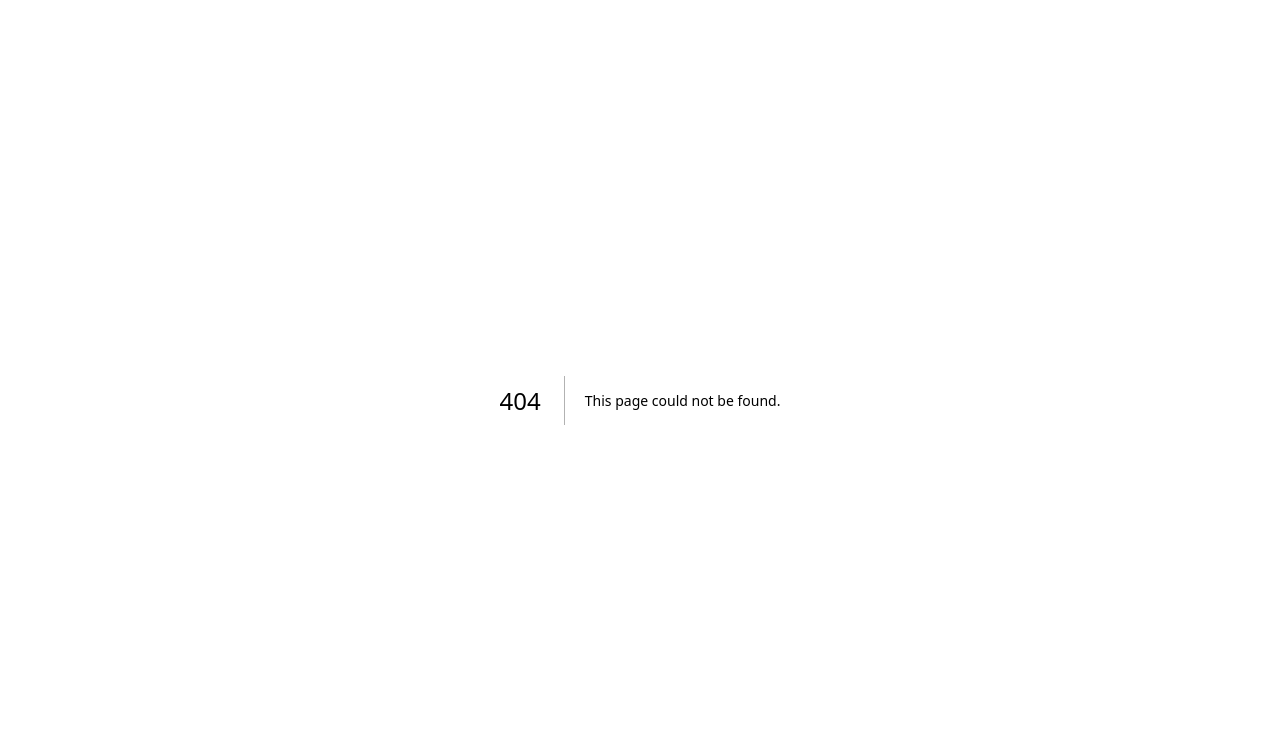
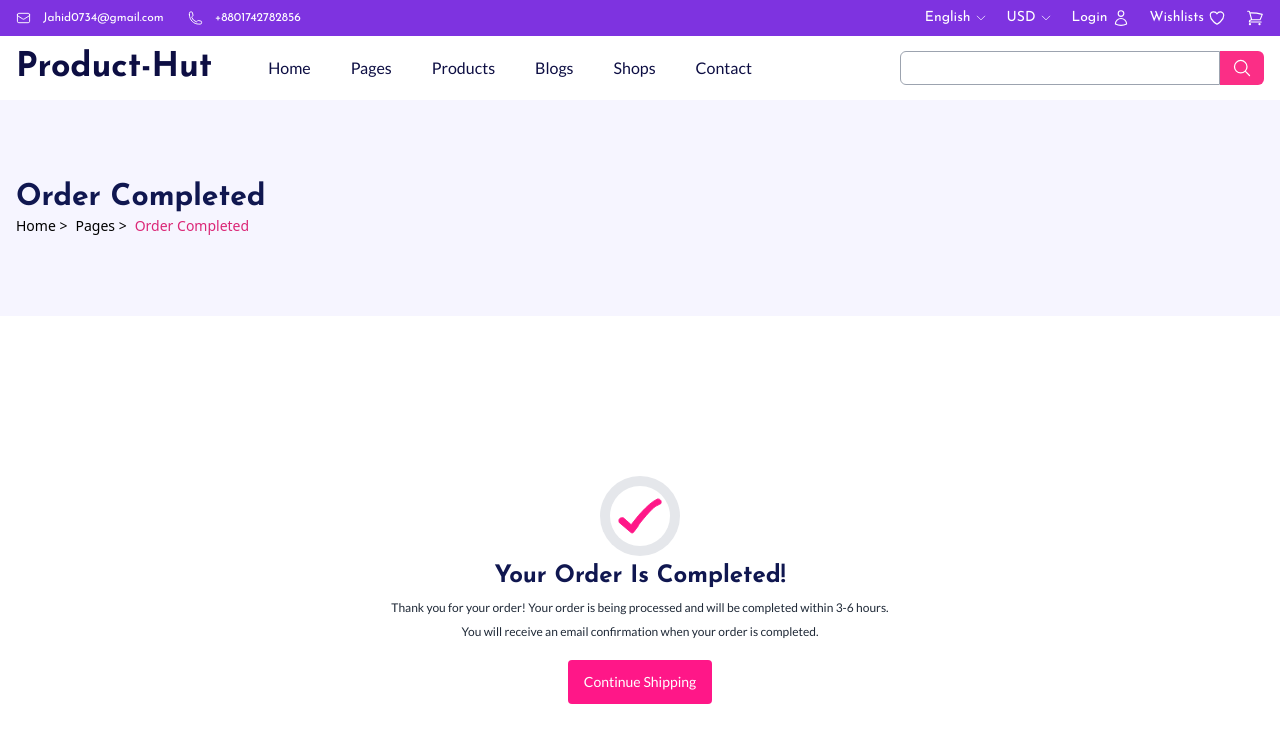
Before and after one commit to Hasan0734/product-hut, a Next.js app: page /order-complete in a window 1280 px wide. Before the commit this address had no page. Shown: the top 742 px of the page. Built offline with nearby package versions, Linux system fonts and the light colour scheme.

Commit message:
order finished page added

```diff
--- a/components/ShoppingCart/Cart.tsx
+++ b/components/ShoppingCart/Cart.tsx
@@ -25,9 +25,9 @@ const Cart = () => {
                 <h2 className='josefin-font text-xl font-bold text-[#1D3178] text-center'>Calculate Shopping</h2>
                 <div className='bg-[#F4F4FC] p-8 mt-4'>
                     <div>
-                        <input className='w-full bg-[#F4F4FC] border-b-2 py-1 my-2 text-sm focus:outline-none' type="text" placeholder="Country" />
-                        <input className='w-full bg-[#F4F4FC] border-b-2 py-1 my-3 text-sm focus:outline-none' type="text" placeholder="Address" />
-                        <input className='w-full bg-[#F4F4FC] border-b-2 py-1 my-4 text-sm focus:outline-none' type="text" placeholder="Post Code" />
+                        <input className='w-full bg-[#F4F4FC] border-b-2 py-1 my-2 text-sm focus:outline-none josefi-font' type="text" placeholder="Country" />
+                        <input className='w-full bg-[#F4F4FC] border-b-2 py-1 my-3 text-sm focus:outline-none josefi-font' type="text" placeholder="Address" />
+                        <input className='w-full bg-[#F4F4FC] border-b-2 py-1 my-4 text-sm focus:outline-none josefi-font' type="text" placeholder="Post Code" />
                     </div>
                     <button className="bg-[#FB2E86] px-4 py-2 text-white rounded text-sm mt-4">Calculate Shiping</button>
                 </div>
--- /dev/null
+++ b/pages/order-complete.tsx
@@ -0,0 +1,63 @@
+import Head from 'next/head';
+import React, { useState } from 'react';
+import Layout from '../components/Layout/Layout';
+import PageLocation from '../components/PageLocation/PageLocation';
+import ShoppingCart from '../components/ShoppingCart/ShoppingCart';
+
+const index = () => {
+    return (
+        <>
+            <Head>
+                <title>Completed your order</title>
+                <link rel="icon" href="/favicon.ico" />
+            </Head>
+
+            <Layout>
+                <PageLocation  >
+                    <div>
+                        <h2 className='josefin-font text-[#101750] text-xl md:text-3xl font-bold leading-10'>
+                            Order Completed
+                        </h2>
+                        <ul className='flex gap-x-2'>
+                            <li className='text-black text-sm '>
+                                Home &gt;
+                            </li >
+                            <li className='text-black text-sm '>
+                                Pages &gt;
+                            </li>
+                            <li className='text-pink-600 text-sm '>
+                                Order Completed
+                            </li>
+                        </ul>
+                    </div>
+                </PageLocation>
+                <main>
+
+                    <section className='bg-white py-40'>
+                        <div className='container mx-auto px-4 flex items-center justify-center'>
+                            <div className="max-w-lg text-center">
+                                <div className='flex justify-center'>
+                                    <div className='bg-gray-200 p-1 rounded-full w-[80px] h-[80px] flex items-center justify-center'>
+                                        <div className='bg-white p-2 w-[60px] h-[60px] rounded-full flex items-center justify-center'>
+                                            <img className='' src="/assets/icons/finished.svg" alt="checked" />
+                                        </div>
+
+                                    </div>
+                                </div>
+                                <h1 className='text-2xl josefin-font text-[#101750] font-bold leading-10'>Your Order Is Completed!</h1>
+                                <p className='text-xs leading-6 lato-font'>
+                                    Thank you for your order! Your order is being processed and will be completed within 3-6
+                                    hours. You will receive an email confirmation when your order is completed.
+                                </p>
+                                <button className='px-4 py-3 text-sm rounded text-white bg-[#FF1788] mt-4 lato-font'>Continue Shipping</button>
+                            </div>
+                        </div>
+                    </section>
+                </main>
+            </Layout>
+
+        </>
+    );
+};
+
+export default index;
```
Also changed, not shown: public/assets/icons/finished.svg (added).
